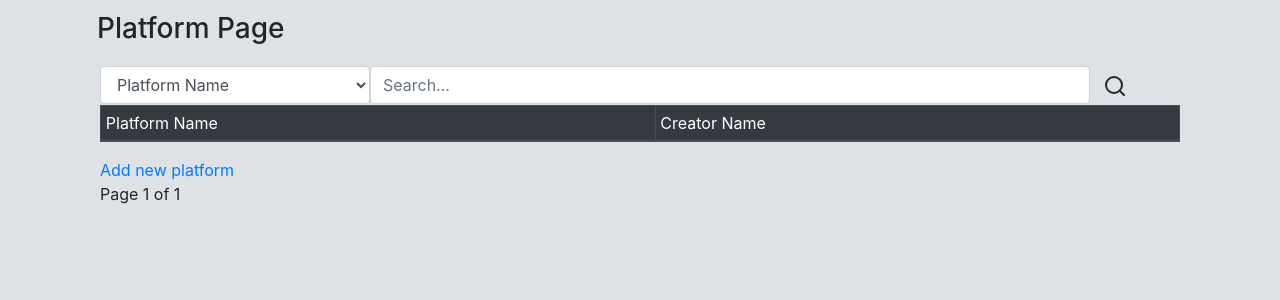
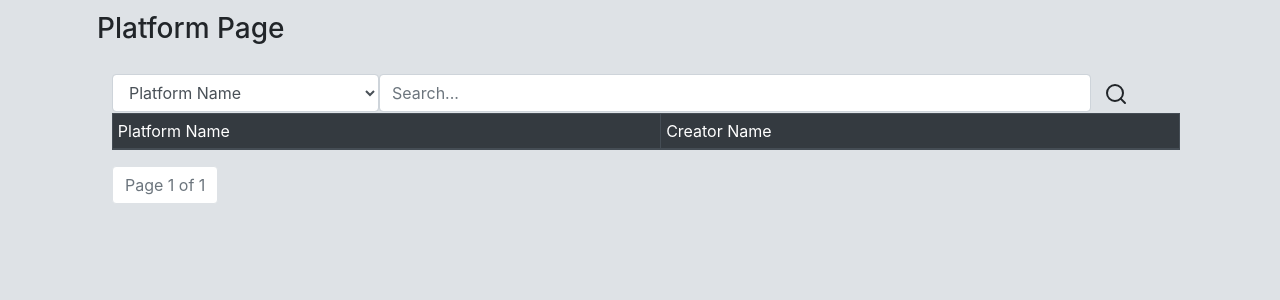
Before and after one commit to Jasson-Reynaldo/Final_SSWP_GameStation, a Django app: page /platform in a window 1280 px wide. Shown: the part 250-550 px from the top of the page. Run offline with Django 3.2, Linux system fonts and the light colour scheme; data that the repository does not hold is empty; some web fonts are replaced.

Commit message:
Updating buttons style for game and platform pages

```diff
--- a/GameStation/GameList/templates/platform/index.html
+++ b/GameStation/GameList/templates/platform/index.html
@@ -4,8 +4,13 @@
 
 {% block content %}
 <h3 style="padding: 12px;"> Platform Page </h3>
+{% if user.is_authenticated %}
+<a href="{% url 'add_platform' %}" style="padding:12px;padding-left: 24px;">
+    <button type="button" class="btn btn-dark">Add Platform</button>
+</a>
+{% endif %}
 <div class="col-12">
-    <form method="post" action="">
+    <form id="search-form" method="post" action="">
         {% csrf_token %}
         <div>
             <div class="row">
@@ -46,31 +51,37 @@
                     <td>{{ platform }}</td>
                     <td>{{ platform.creator }}</td>
                     {% if user.is_authenticated %}
-                        <td> <a href="{% url 'edit_platform' platform.id %}">Edit</a> - <a href="{% url 'delete_platform' platform.id %}">delete</a>  </td>
+                    <td>
+                        <a href="{% url 'edit_platform' platform.id %}">
+                            <button type="button" class="btn btn-dark">Edit</button>
+                        </a>
+                        <a href="{% url 'delete_platform' platform.id %}">
+                            <button type="button" class="btn btn-dark">Delete</button>
+                        </a>
+                    </td>
                     {% endif %}
                 </tr>
                 {% endfor %}
             </div>
         </table>
-            <a href="{% url 'add_platform' %}">Add new platform</a>
         </div>
-        <div class="pagination">
-            <span class="step-links">
-                {% if page_obj.has_previous %}
-                <a href="?page=1">&laquo; First</a>
-                <a href="?page={{ page_obj.previous_page_number }}">Previous</a>
-                {% endif %}
-
-                <span class="current">
-                    Page {{ page_obj.number }} of {{ page_obj.paginator.num_pages }}
-                </span>
-
-                {% if page_obj.has_next %}
-                <a href="?page={{ page_obj.next_page_number }}">Next</a>
-                <a href="?page={{ page_obj.paginator.num_pages }}">Last &raquo;</a>
-                {% endif %}
+        <nav aria-label="pagination">
+            <ul class="pagination pg-primary">
+            {% if page_obj.has_previous %}
+              <li class="page-item "><a href="?page=1" class="page-link">&laquo; First</a></li>
+              <li class="page-item"><a href="?page={{ page_obj.previous_page_number }}" class="page-link">previous</a></li>
+            {% endif %}
+            <span class="current">
+                <li class="page-item disabled">
+                    <a class="page-link" aria-disabled="true"> Page {{ page_obj.number }} of {{ page_obj.paginator.num_pages }}</a>
+                </li>
             </span>
-        </div>
+            {% if page_obj.has_next %}
+                <li class="page-item "><a href="?page={{ page_obj.next_page_number }}" class="page-link">Next</a></li>
+                <li class="page-item "><a href="?page={{ page_obj.paginator.num_pages }}" class="page-link">Last &raquo;</a></li>
+            {% endif %}
+            </ul>
+        </nav>
     </form>
 </div>
 {% endblock %}
```
Also changed, not shown: GameStation/GameList/templates/game/index.html (+28 -22 lines).
